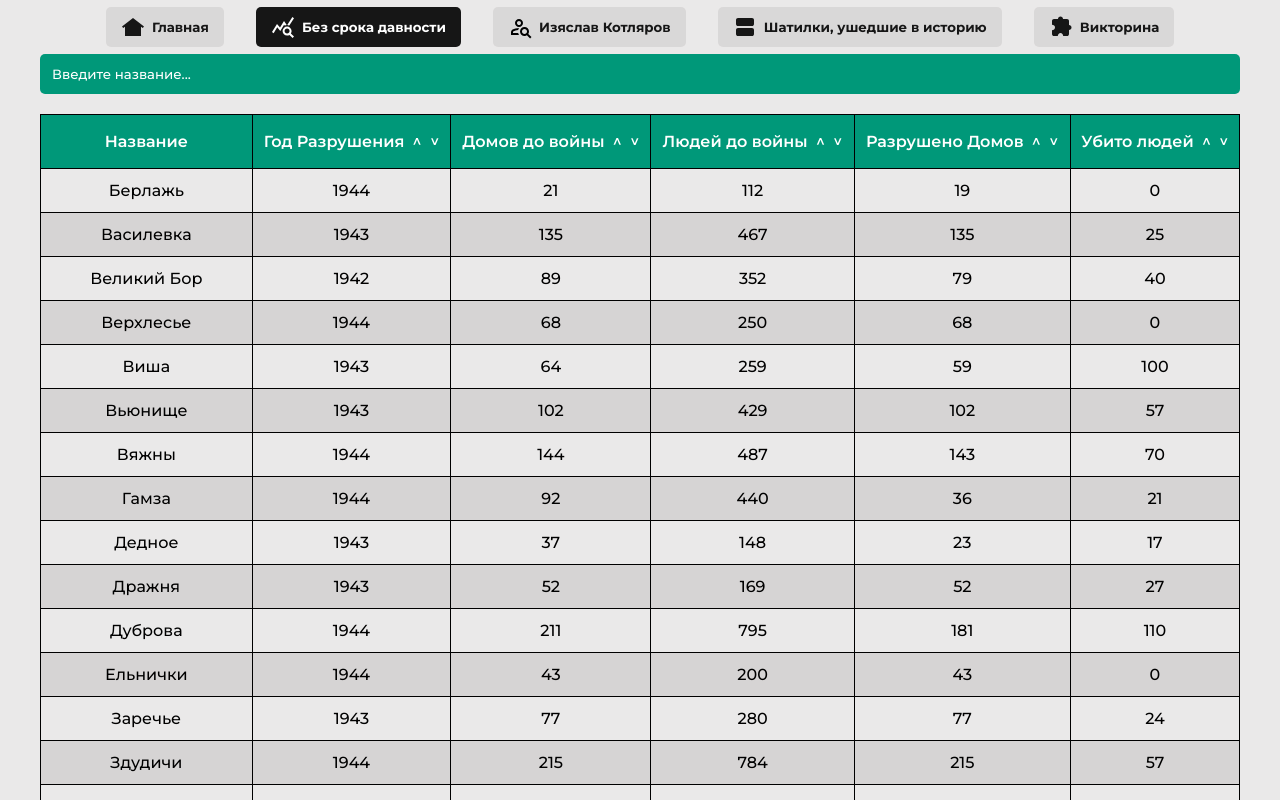
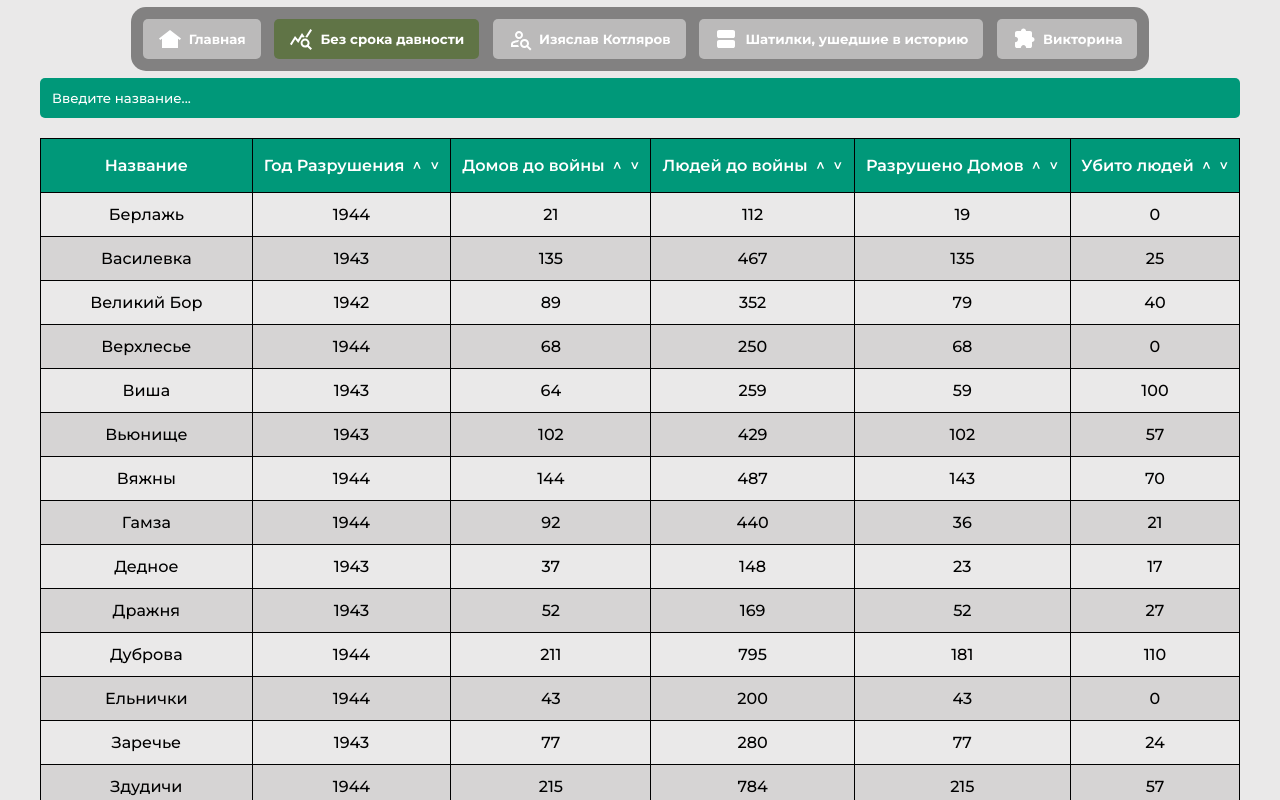
Before and after one commit to pbtyt/svetlogorsk_react, a React (Vite) app: page /svetlogorsk_react/search in a window 1280 px wide. Shown: the top 800 px of the page. Built offline with nearby package versions, Linux system fonts and the light colour scheme.

Commit message:
brand-new design

```diff
--- a/src/components/Footer/Footer.jsx
+++ b/src/components/Footer/Footer.jsx
@@ -7,8 +7,9 @@ const Footer = () => {
         <div className={styles.blockFooterWrapper}>
 
             <div className={styles.authors}>
-                <h3>Автор (Учащийся 11А класса "Средняя школа №12 г.Светлогорска")</h3>
+                <h3>Авторы (Учащиеся 11А класса "Средняя школа №12 г.Светлогорска имени И. Г. Котлярова")</h3>
                 <h4>Бобченок Никита</h4>
+                <h4>Королюк Максим</h4>
             </div>
 
         </div>
--- a/src/components/Footer/Footer.module.css
+++ b/src/components/Footer/Footer.module.css
@@ -27,7 +27,7 @@
 
 .authors h4{
 	font-weight: 600;
-	font-size: 11px;
+	font-size: 13px;
 }
 .contacts {
 
--- a/src/components/Header/Header.module.css
+++ b/src/components/Header/Header.module.css
@@ -7,10 +7,16 @@
     margin-top: 0.45rem;
     margin-bottom: 0.45rem;
 
+    align-self: center;
+
     display: flex;
     align-items: center;
     justify-content: center;
-    gap: 2rem;
+    gap: .85rem;
+
+    background: rgba(4, 4, 4, .45);
+    padding: .75rem;
+    border-radius: 15px;
 }
 
 @media screen and (min-width: 320px) and (max-width: 480px){
--- a/src/components/HeaderButton/HeaderButton.module.css
+++ b/src/components/HeaderButton/HeaderButton.module.css
@@ -6,26 +6,28 @@
     gap: .45rem;
     padding: 8px 15px;
 
-    /* background: #161616; */
-    color: #161616;
+    background: rgba(255, 255, 255, .45);
+    color: white;
     transition: all 300ms ease;
 
 }
 
+.buttonWrapper img{
+    filter: invert(100%) sepia(0%) saturate(0%) hue-rotate(228deg) brightness(110%) contrast(101%);
+}
+
 .buttonWrapper:hover{
-    background: #444343;
+    background: #738d50;
     color:white;
     transition: all 300ms ease;
 }
-
+/*
 .buttonWrapper:hover img{
     transition: all 300ms ease;
-
-    filter: invert(100%) sepia(0%) saturate(0%) hue-rotate(228deg) brightness(110%) contrast(101%);
-}
+} */
 
 .activeButton{
-    background: #161616;
+    background: #607446;
     color: white;
 }
 
--- a/src/pages/MainPage/MainPage.jsx
+++ b/src/pages/MainPage/MainPage.jsx
@@ -10,19 +10,24 @@ const MainPage = () => {
   return (
     <>
         <header className={styles.header}>
+            <div className={styles.test}>
+                <Header activeButtonIndex={1}/>
+            </div>
             <video loop autoPlay muted className={styles.headerVideo}>
                 <source src={videoBG} type="video/mp4"/>
             </video>
-            <h1 className={styles.headerTitle}> Дорога памяти — Дорога славы </h1>
-            <p className={styles.headerSubtitle}>Светлогорщина с богатой историей</p>
 
-            <a href="#main-top">
+            <div className={styles.headerTitlesWrapper}>
+                <h1 className={styles.headerTitle}> Дорога памяти — Дорога славы </h1>
+                <p className={styles.headerSubtitle}>Светлогорщина с богатой историей</p>
+            </div>
+
+            <a className={styles.chevron} href="#main-top">
                 <img src="./chevron-down.svg" alt="chevron" />
             </a>
         </header>
 
         <main className={styles.main} id="main-top">
-            <Header activeButtonIndex={1}/>
             <div className={styles.container}>
                 <h2 className={styles.mainHeader}>
                     Времён связующая нить
--- a/src/pages/MainPage/MainPage.module.css
+++ b/src/pages/MainPage/MainPage.module.css
@@ -11,16 +11,25 @@
 	color: white;
 }
 
+.test{
+	position: relative;
+	z-index: 101;
+}
+
 .header::after{
 	z-index: -1;
 	position: absolute;
 	content: "";
 	width: 100%;
 	height: 100%;
-	background: rgba(0, 0, 0, 0.45);
+	background: rgba(0, 0, 0, 0.25);
 }
 
-.header a{
+.header > *{
+	flex-grow: 1;
+}
+
+.chevron{
 	position: absolute;
 	bottom: 0;
 }
@@ -42,6 +51,7 @@
 	font-size: 16px;
 	letter-spacing: 3.2px;
 	text-transform: uppercase;
+	text-align: center;
 }
 
 .container{
--- a/src/pages/SearchPage/SearchPage.module.css
+++ b/src/pages/SearchPage/SearchPage.module.css
@@ -35,12 +35,18 @@ tbody tr:nth-child(even){
     padding: 2.5rem;
     padding-top: 0;
     min-height: 100vh;
+
+    display: flex;
+    flex-direction: column;
+    align-items: start;
 }
 
 .searchInputWrapper{
     display: flex;
     gap: 10px;
     margin-bottom: 20px;
+
+    width: 100%;
 }
 
 .searchInputWrapper input{
@@ -68,6 +74,9 @@ input:focus::placeholder{
     color:white;
 }
 
+.searchInfo{
+    width: 100%;
+}
 
 .searchInfo h4{
     margin-bottom: 10px;
```
